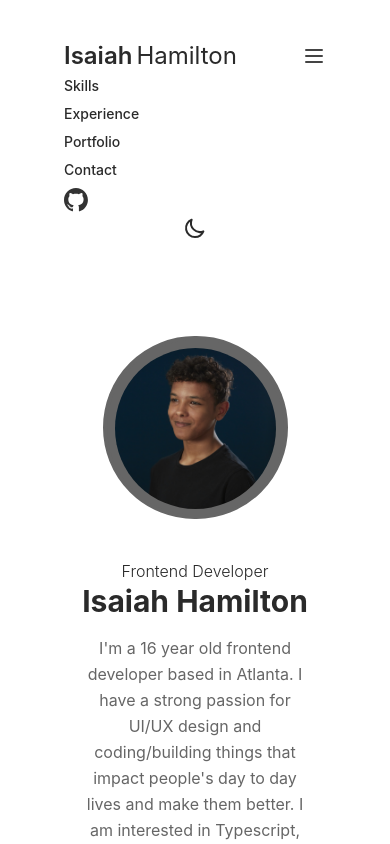
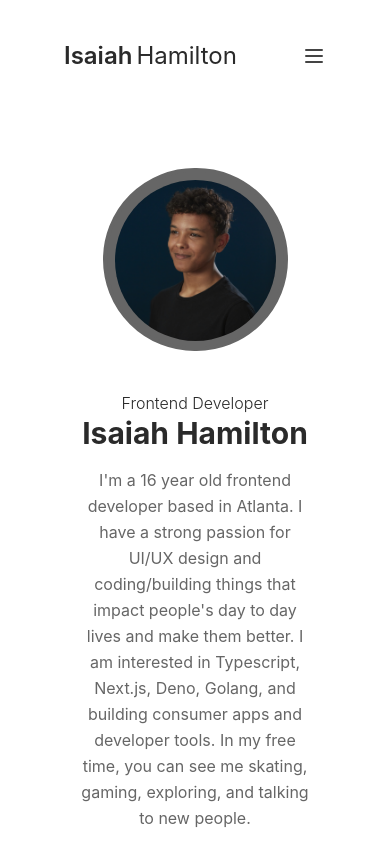
Before and after one commit to Isaiah-Hamilton/Portfolio, a Next.js app: page / in a window 390 px wide. Shown: the top 844 px of the page. Built offline with nearby package versions, Linux system fonts and the light colour scheme.

Commit message:
fix: navbar mobile ui

```diff
--- /dev/null
+++ b/components/Icons/MenuIcon.tsx
@@ -0,0 +1,12 @@
+const MenuIcon = () => {
+  return (
+    <svg viewBox="0 0 24 24" className="w-6 h-6 fill-current">
+      <path
+        fillRule="evenodd"
+        d="M4 5h16a1 1 0 0 1 0 2H4a1 1 0 1 1 0-2zm0 6h16a1 1 0 0 1 0 2H4a1 1 0 0 1 0-2zm0 6h16a1 1 0 0 1 0 2H4a1 1 0 0 1 0-2z"
+      ></path>
+    </svg>
+  )
+}
+
+export default MenuIcon
--- a/components/Navbar.tsx
+++ b/components/Navbar.tsx
@@ -1,6 +1,7 @@
 import Link from 'next/link'
 import ThemeToggle from './ThemeToggle'
 import data from '../data/data.json'
+import MenuIcon from './Icons/MenuIcon'
 import GithubIcon from './Icons/GithubIcon'
 
 type Props = {
@@ -26,20 +27,15 @@ const Navbar = (props: Props) => {
         <div className="flex md:hidden">
           <button
             type="button"
-            className="text-gray-500 dark:text-gray-200 hover:text-gray-600 dark:hover:text-gray-400 focus:outline-none focus:text-gray-600 dark:focus:text-gray-400"
+            className="text-gray-500 dark:text-gray-200 hover:text-gray-600 dark:hover:text-gray-400 focus:outline focus:ring-2 rounded transition duration-300 ease-in-out"
             aria-label="toggle menu"
           >
-            <svg viewBox="0 0 24 24" className="w-6 h-6 fill-current">
-              <path
-                fillRule="evenodd"
-                d="M4 5h16a1 1 0 0 1 0 2H4a1 1 0 1 1 0-2zm0 6h16a1 1 0 0 1 0 2H4a1 1 0 0 1 0-2zm0 6h16a1 1 0 0 1 0 2H4a1 1 0 0 1 0-2z"
-              ></path>
-            </svg>
+            <MenuIcon />
           </button>
         </div>
       </div>
 
-      <div className="items-center md:flex">
+      <div className="items-center hidden md:flex">
         <div className="flex flex-col md:flex-row md:mx-6">
           <Link href="#skills">
             <a className="my-1 text-sm font-medium transition-colors duration-200 transform dark:text-gray-200 md:mx-4 md:my-0 hover:text-brand-400 dark:hover:text-brand-500 cursor-pointer">
```
